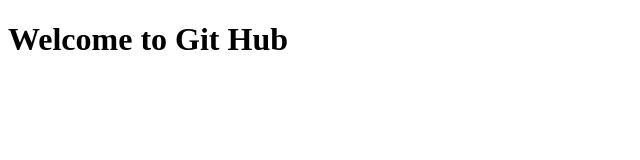
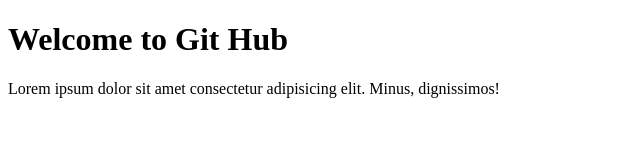
Before and after one commit to hashimkarathil/personal-website, a plain HTML site: page index.html in a window 1280 px wide. Shown: the whole page, without its empty margins (0-640 px from the left). Drawn offline with Linux system fonts and the light colour scheme.

Commit message:
paragraph add

```diff
--- a/index.html
+++ b/index.html
@@ -7,5 +7,6 @@
 </head>
 <body>
     <h1>Welcome to Git Hub </h1>
+    <p>Lorem ipsum dolor sit amet consectetur adipisicing elit. Minus, dignissimos!</p>
 </body>
 </html>
```
